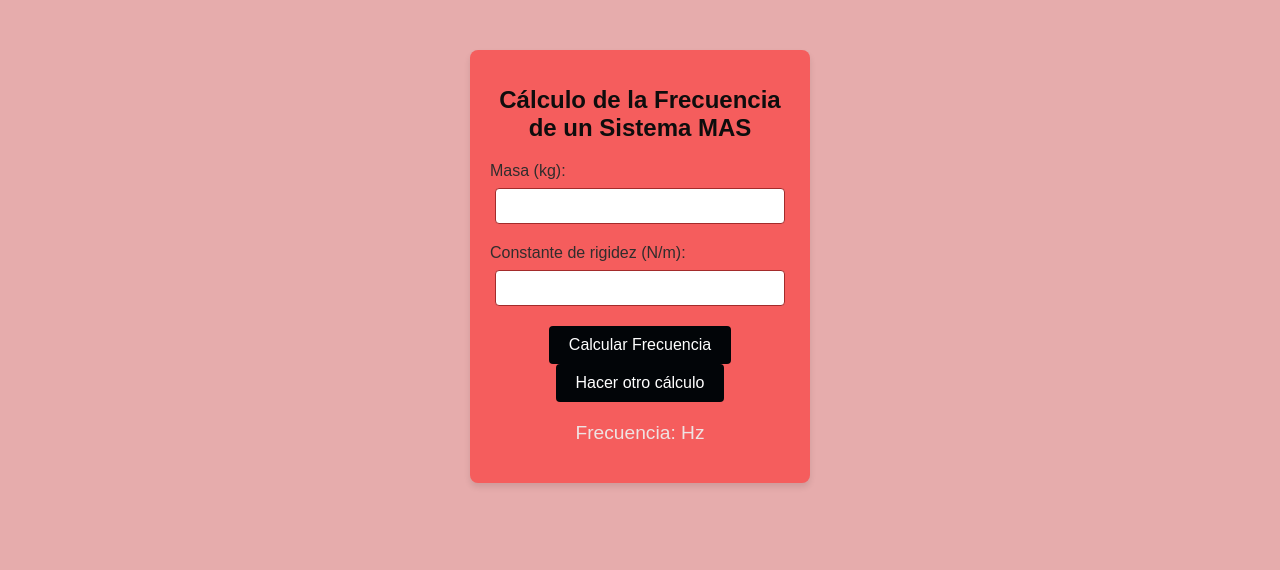
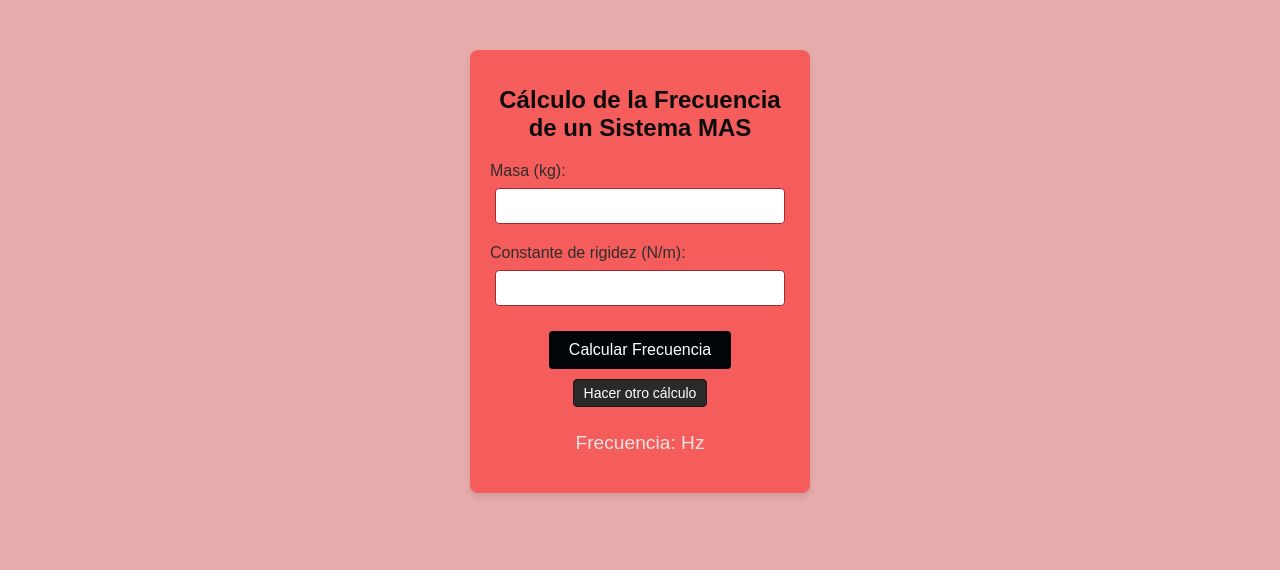
Before and after one commit to AndresMHP/CalculadoraFrecuencia, a plain HTML site: page index.html in a window 1280 px wide. Shown: the top 570 px of the page. Drawn offline with Linux system fonts and the light colour scheme.

Commit message:
Update style.css

```diff
--- a/style.css
+++ b/style.css
@@ -53,10 +53,26 @@ button {
     font-size: 1rem;
     cursor: pointer;
     transition: background-color 0.3s ease;
+    margin: 5px; /* Espacio entre botones */
+
+
 }
 
 button:hover {
     background-color: #162433;
+}
+button.reiniciar {
+    padding: 5px 10px; /* Tamaño más pequeño */
+    font-size: 14px; /* Texto más pequeño */
+    background-color: #2b2a2a; /* Color de fondo */
+    color: #ffffff; /* Color del texto */
+    border: 1px solid #181716; /* Borde */
+}
+
+
+button.reiniciar:hover {
+    background-color: #9c9894;
+    color: #f9f9f9;
 }
 
 #resultado {
```
